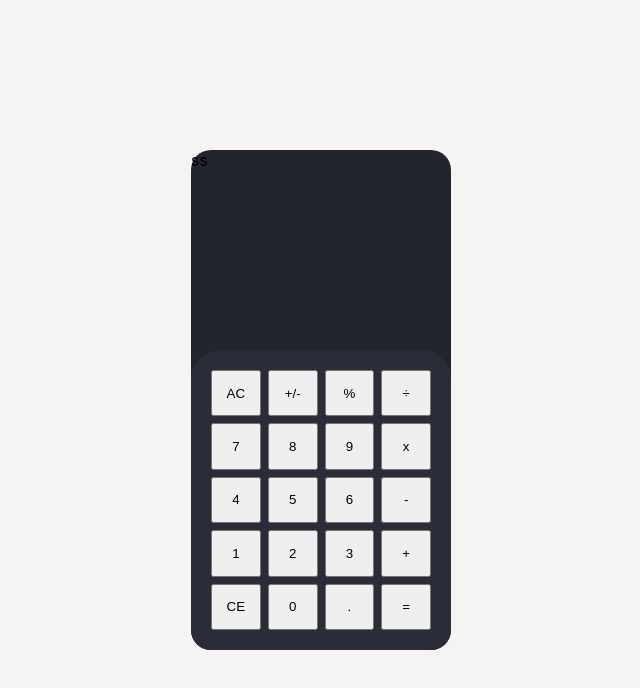
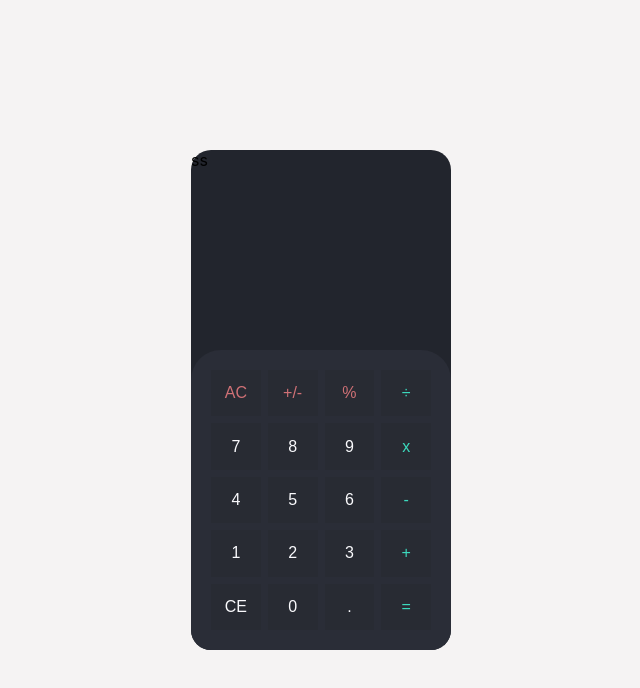
Before and after one commit to thatdeji/React-calculator, a React (Create React App) app: page / in a window 1280 px wide. Shown: the top 688 px of the page, without its empty margins (319-959 px from the left). Built offline with nearby package versions, Linux system fonts and the light colour scheme.

Commit message:
styled the buttons

```diff
--- a/src/Button.js
+++ b/src/Button.js
@@ -1,6 +1,8 @@
+import "./button.css";
+
 const Button = ({ colorType, children, id }) => {
   return (
-    <button id={id} className={"button" + colorType}>
+    <button id={id} className={`button button--${colorType}`}>
       {children}
     </button>
   );
--- /dev/null
+++ b/src/button.css
@@ -0,0 +1,16 @@
+.button {
+  background-color: var(--button-bg);
+  outline: 0;
+  border: 0;
+  font-size: 16px;
+  cursor: pointer;
+}
+.button--primary {
+  color: var(--button-color-primary);
+}
+.button--secondary-one {
+  color: var(--button-color-secondary-one);
+}
+.button--secondary-two {
+  color: var(--button-color-secondary-two);
+}
--- a/src/index.css
+++ b/src/index.css
@@ -1,6 +1,10 @@
 :root {
   --calculator-bg: #22252d;
   --operator-bg: #2a2d37;
+  --button-bg: #282b33;
+  --button-color-primary: #fafafd;
+  --button-color-secondary-one: #3cd9bd;
+  --button-color-secondary-two: #d07176;
 }
 * {
   margin: 0;
```
